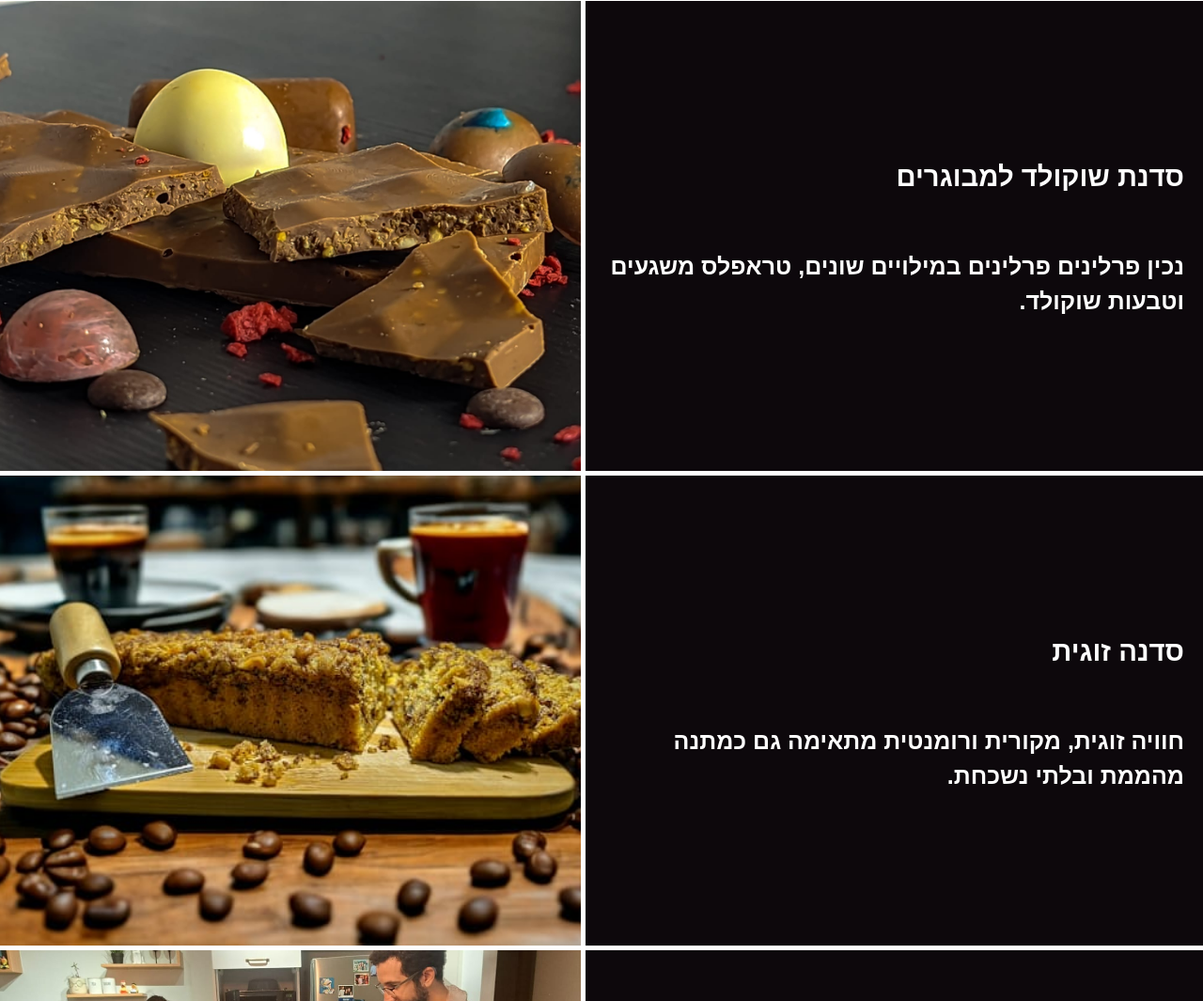
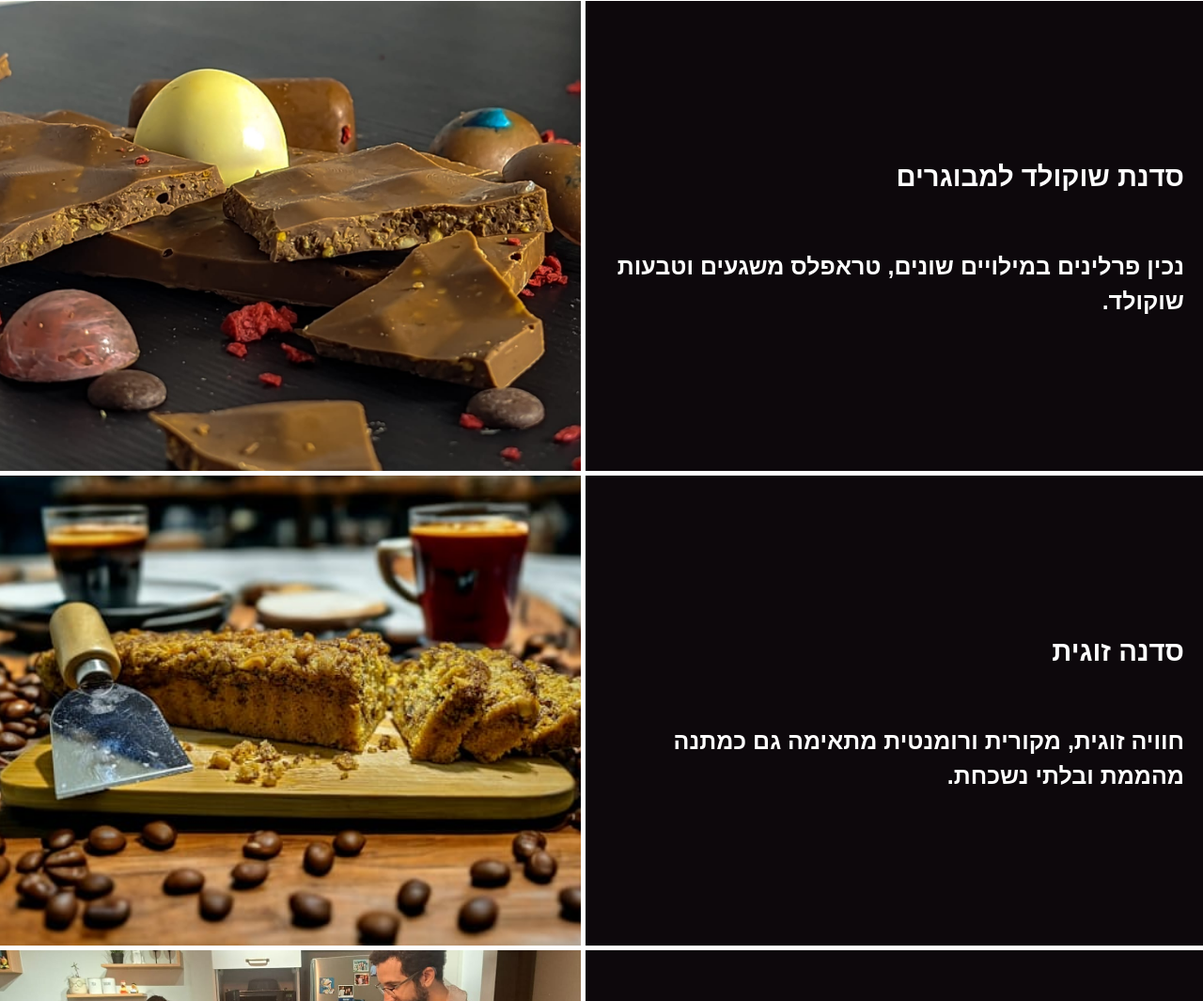
Before and after one commit to moransh4/RotemLandingPage, a plain HTML site: page index.html in a window 1280 px wide. Shown: the part 1824-2889 px from the top of the page at 94% size. Drawn offline with Linux system fonts and the light colour scheme.

Commit message:
delete text

```diff
--- a/index.html
+++ b/index.html
@@ -72,7 +72,7 @@
             <div class="img-wrapper workshops2"></div>
             <div class="text">
                 <h3>סדנת שוקולד למבוגרים</h3>
-                <p>נכין פרלינים פרלינים במילויים שונים, טראפלס משגעים וטבעות שוקולד.</li>
+                <p>נכין פרלינים במילויים שונים, טראפלס משגעים וטבעות שוקולד.</li>
             </div>
         </div>
         <div class="workshops">
```
